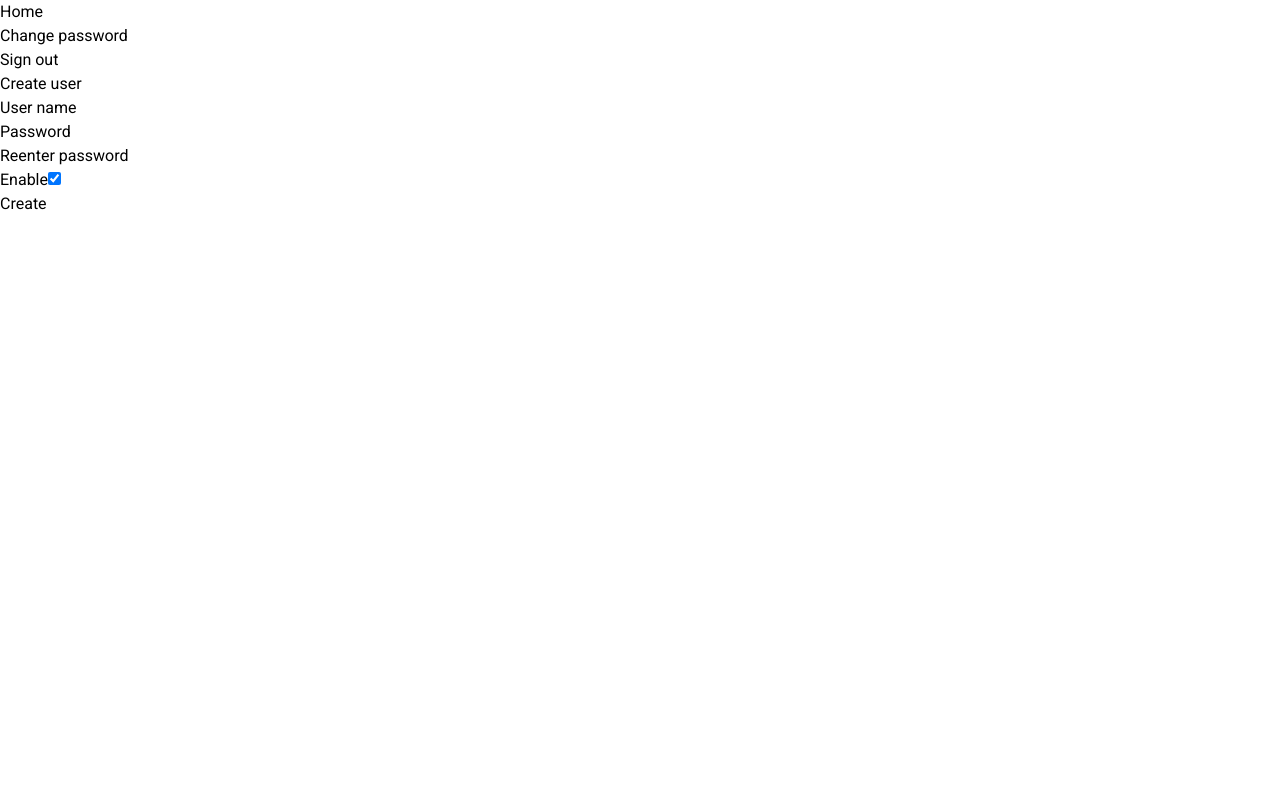
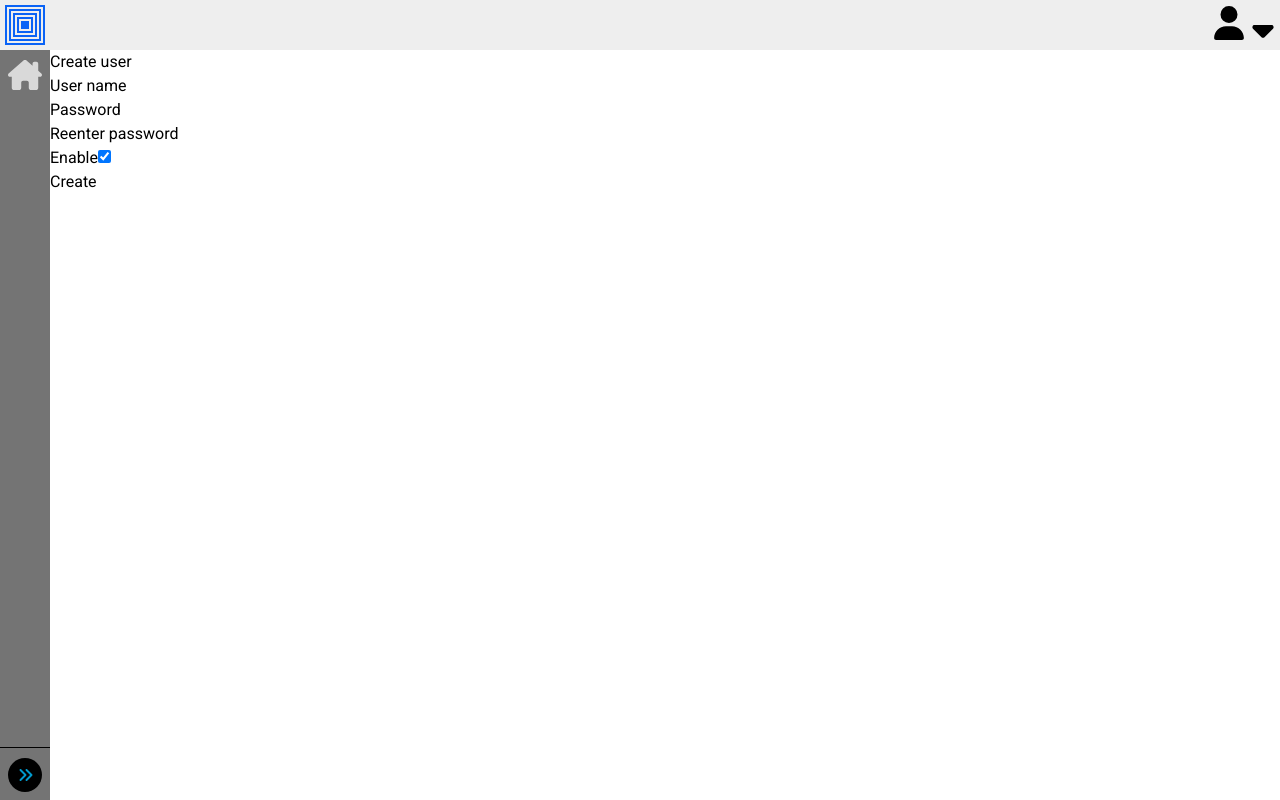
Before and after one commit to huyj2ee/jwt, a React app in the folder frontend/: page /user in a window 1280 px wide. Built offline with nearby package versions, Linux system fonts and the light colour scheme; no server answers.

Commit message:
[frontend] decorate Layout component

```diff
--- a/frontend/package.json
+++ b/frontend/package.json
@@ -45,6 +45,7 @@
     "react": "^19.0.0",
     "react-dom": "^19.0.0",
     "react-redux": "^9.2.0",
-    "react-router-dom": "^7.4.1"
+    "react-router-dom": "^7.4.1",
+    "react-use": "^17.6.0"
   }
 }
--- a/frontend/src/components/Layout.tsx
+++ b/frontend/src/components/Layout.tsx
@@ -1,20 +1,111 @@
 import React, { useEffect } from 'react';
-import { Link, useNavigate } from 'react-router-dom';
+import { Link, useLocation, useNavigate } from 'react-router-dom';
 import { useDispatch, useSelector } from 'react-redux';
 import { AppDispatch, RootState } from '../app/store';
 import { SignedInUser } from '../app/api';
 import { refreshTokenAsync, signOutAsync, setErrorMessage } from './user/userSlice';
 import { listUsersAsync } from './users/usersSlice';
+import { FontAwesomeIcon } from '@fortawesome/react-fontawesome';
+import { faAnglesLeft, faAnglesRight, faHouseChimney, faSortDown, faUser, faUsers } from '@fortawesome/free-solid-svg-icons';
+import { useLocalStorage } from 'react-use';
 
 interface LayoutProperties {
   children?: React.ReactNode;
+}
+
+const Body : React.FunctionComponent<LayoutProperties> = (props: LayoutProperties) => {
+  const [navExpanded, setNavExpanded] = useLocalStorage('navExpanded', false);
+  const user:SignedInUser = useSelector((state: RootState) => state.user);
+  const dispatch: AppDispatch = useDispatch();
+  const location = useLocation();
+  let homeStyle = location.pathname === '/' ? {background: 'black'} : {};
+  let usersStyle = ['/users', '/roles', '/setpassword'].includes(location.pathname) ? {background: 'black'} : {};
+  let usersLink: React.ReactNode = '';
+  if (user.roles.includes('admin')) {
+    function handleUsersLink() {
+      dispatch(listUsersAsync({page: 0, nonlocked: true}));
+    }
+    usersLink = (
+      <li style={usersStyle} className='hover:bg-black [&:hover>a>span]:block [&:hover>a>svg]:text-[#ffffff] [&:hover>a>span]:text-[#ffffff] [&:hover>a>span]:font-medium'>
+        <Link to='/users' onClick={handleUsersLink} className='relative flex items-center'>
+          <FontAwesomeIcon icon={faUsers} className='w-[34px] h-[34px] m-[8px] text-[#d9d9d9]' />
+          {
+            navExpanded ?
+            <span className='ml-[26px] h-full w-[124px] text-[#d9d9d9] text-[16px]'>
+              Users
+            </span> :
+            <span className='absolute left-full top-0 hidden h-full '>
+              <span className='flex items-center bg-black pl-[26px] h-full w-[124px] text-white text-[16px] font-medium'>Users</span>
+            </span>
+          }
+        </Link>
+      </li>
+    );
+  }
+  return navExpanded ?
+  (
+    <div>
+      <nav className='relative w-[200px] h-[calc(100vh-50px)] bg-[#747474] float-left'>
+        <ul className='absolute top-0 left-0'>
+          <li style={homeStyle} className='hover:bg-black [&:hover>a>svg]:text-[#ffffff] [&:hover>a>span]:text-[#ffffff] [&:hover>a>span]:font-medium'>
+            <Link to='/' className='flex items-center'>
+              <FontAwesomeIcon icon={faHouseChimney} className='w-[34px] h-[34px] m-[8px] text-[#d9d9d9]' />
+              <span className='ml-[26px] h-full w-[124px] text-[#d9d9d9] text-[16px]'>
+                Home
+              </span>
+            </Link>
+          </li>
+          {usersLink}
+        </ul>
+        <ul className='absolute left-0 bottom-0 w-full'>
+          <div className='w-full h-[1px] mb-[2px] bg-black'/>
+          <li className='flex items-center justify-end [&:hover>div]:font-medium [&:hover>div>svg]:text-[#ffffff]' onClick={(e)=>{setNavExpanded(false)}}>
+            <div className='text-[#fafafa] text-[16px]'>Collapse menu</div>
+            <div className='w-[34px] h-[34px] m-[8px] rounded-[17px] bg-black flex items-center justify-center cursor-pointer'>
+              <FontAwesomeIcon icon={faAnglesLeft} className='w-[19px] h-[16px] mr-[1px] text-[#0099cc]'/>
+            </div>
+          </li>
+        </ul>
+      </nav>
+      <main className='w-[calc(100vw-200px)] h-[calc(100vh-50px)] float-right'>
+        {props.children}
+      </main>
+    </div>
+  ) :
+  (
+    <div>
+      <nav className='relative w-[50px] h-[calc(100vh-50px)] bg-[#747474] float-left'>
+        <ul className='absolute top-0 left-0'>
+          <li style={homeStyle} className='hover:bg-black [&:hover>a>span]:block [&:hover>a>svg]:text-[#ffffff]'>
+            <Link to='/' className='relative flex items-center'>
+              <FontAwesomeIcon icon={faHouseChimney} className='w-[34px] h-[34px] m-[8px] text-[#d9d9d9]' />
+              <span className='absolute left-full top-0 h-full hidden'>
+                <span className='flex items-center bg-black pl-[26px] h-full w-[124px] text-white text-[16px] font-medium'>Home</span>
+              </span>
+            </Link>
+          </li>
+          {usersLink}
+        </ul>
+        <ul className='absolute left-0 bottom-0 w-full'>
+          <div className='w-full h-[1px] mb-[2px] bg-black'/>
+          <li className='flex items-center [&:hover>div>svg]:text-[#ffffff]' onClick={(e)=>{setNavExpanded(true)}}>
+            <div className='w-[34px] h-[34px] m-[8px] rounded-[17px] bg-black flex items-center justify-center cursor-pointer'>
+              <FontAwesomeIcon icon={faAnglesRight} className='w-[19px] h-[16px] text-[#0099cc]'/>
+            </div>
+          </li>
+        </ul>
+      </nav>
+      <main className='w-[calc(100vw-50px)] h-[calc(100vh-50px)] float-right'>
+        {props.children}
+      </main>
+    </div>
+  );
 }
 
 const Layout : React.FunctionComponent<LayoutProperties> = (props: LayoutProperties) => {
   const navigate = useNavigate();
   const user:SignedInUser = useSelector((state: RootState) => state.user);
   const dispatch: AppDispatch = useDispatch();
-  let usersLink: React.ReactNode = '';
   function handleSignOut () {
     dispatch(signOutAsync());
     navigate('/');
@@ -30,34 +121,25 @@ const Layout : React.FunctionComponent<LayoutProperties> = (props: LayoutPropert
   useEffect(() => {
     dispatch(setErrorMessage(null));
   }, []);
-  if (user.roles.includes('admin')) {
-    function handleUsersLink() {
-      dispatch(listUsersAsync({page: 0, nonlocked: true}));
-    }
-    usersLink = <li><Link to='/users' onClick={handleUsersLink}>Users</Link></li>;
-  }
   return (
     <div>
-      <nav>
-        <ul>
-          <li>
-            <Link to='/'>Home</Link>
-          </li>
-          {usersLink}
-        </ul>
-      </nav>
-      <div>
-        <ul>
-          <li>{user.username}</li>
-        </ul>
-        <ul>
-          <li><Link to='/password'>Change password</Link></li>
-        </ul>
-        <ul>
-          <li><span onClick={handleSignOut}>Sign out</span></li>
-        </ul>
-      </div>
-      {props.children}
+      <header className='flex items-center justify-between pl-[5px] bg-[#eeeeee] w-full h-[50px]'>
+        <img src='/imgs/logo.png' alt='logo'/>
+        <div className='relative [&:hover>ul]:block h-[50px] flex items-center'>
+          <div>
+            <FontAwesomeIcon icon={faUser} className='w-[34px] h-[34px]'/>
+            <FontAwesomeIcon icon={faSortDown} className='w-[34px] h-[34px]'/>
+          </div>
+          <ul className='absolute hidden w-[180px] bg-[#ffffff] top-full right-0'>
+            <li className='w-full h-[50px] bg-[#d9d9d9] flex items-center justify-end pr-[20px]'>{user.username}</li>
+            <li className='w-full h-[50px] bg-[#d9d9d9] flex items-center justify-end pr-[20px] mt-[1px]'><Link to='/password'>Change password</Link></li>
+            <li className='w-full h-[50px] bg-[#d9d9d9] flex items-center justify-end pr-[20px] mt-[1px] cursor-pointer'><span onClick={handleSignOut}>Sign out</span></li>
+          </ul>
+        </div>
+      </header>
+      <Body>
+        {props.children}
+      </Body>
     </div>
   );
 }
```
Also changed, not shown: 1 other file (tests, documents, lock files or other folders).
